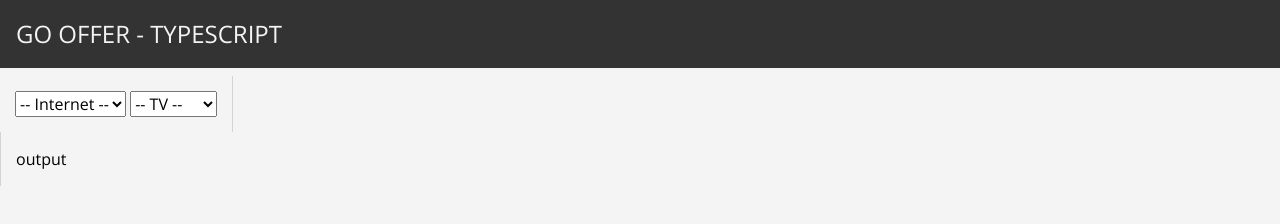
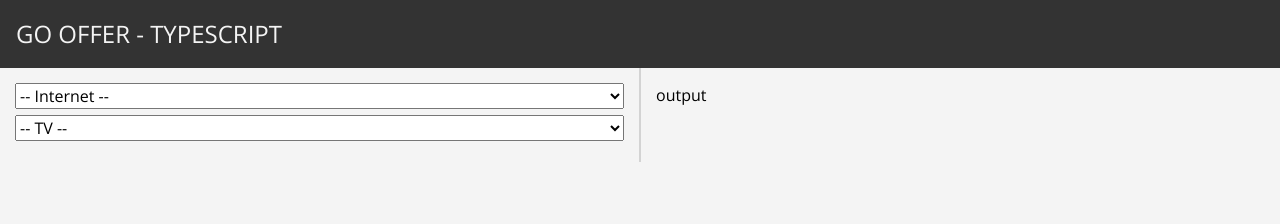
Before and after one commit to sfritsen/offer_ts, a website: page index.html in a window 1280 px wide. Drawn offline with nearby package versions, Linux system fonts and the light colour scheme.

Commit message:
Added dynamic select option

```diff
--- a/css/light.css
+++ b/css/light.css
@@ -1,11 +1,12 @@
 @import url('https://fonts.googleapis.com/css2?family=Open+Sans:wght@400;700&display=swap');
 
+html {font-size: 14px;}
 html,
 body {
     font-family: 'Open Sans', sans-serif;
     background: #f4f4f4;
-    font-size: 16px;
-    margin: 0;
+    font-size: 1rem;
+    /* margin: 0; */
 }
 
 nav {
@@ -15,17 +16,9 @@ nav {
     padding: 16px;
 }
 
-.panel_container {
-    display: flex;
-    flex-wrap: wrap;
-    align-content: space-between;
-    align-items: stretch;
-    padding: 8px 0;
-}
-
 .panel_left,
 .panel_right {
-    flex: 1;
+    /* flex: 1; */
     padding: 15px;
 }
 
@@ -36,3 +29,9 @@ nav {
 .panel_right {
     border-left: 1px solid lightgrey;
 }
+
+select {
+    display: block;
+    width: 100%;
+    margin-bottom: 6px;
+}
--- a/data/internet.js
+++ b/data/internet.js
@@ -3,15 +3,18 @@ const internet = [
         id: "hs6",
         description: "Internet 6",
         base_cost: 80,
+        tech: ['copper']
     },
     {
         id: "hs15",
         description: "Internet 15",
         base_cost: 90,
+        tech: ['copper']
     },
     {
         id: "hs25",
         description: "Internet 25",
         base_cost: 95,
-    },
+        tech: ['copper', 'fibre']
+    }
 ]
--- a/dest/script.js
+++ b/dest/script.js
@@ -6,10 +6,11 @@ const internet = document.querySelector("#internet");
 const tv = document.querySelector("#tv");
 // Watch the form for changes and process them
 form === null || form === void 0 ? void 0 : form.addEventListener("change", processQuote);
+// Alt form listener used by button removed
 // mybtn?.addEventListener("click", e => {
-//     handleClick()
-//     // console.log("omg why")
+//     processQuote()
 // })
+// Process each function, might refactor to above event listener
 function processQuote() {
     processInternet();
 }
--- a/index.html
+++ b/index.html
@@ -13,10 +13,10 @@
 <body>
 
     <nav>GO OFFER - TYPESCRIPT</nav>
-    <div class="panel_container">
+    <div class="container-fluid">
+        <div class="row">
+            <div class="col-6 panel_left">
                 <form id="tool_form">
-
-            <div class="panel_left">
                     <select id="internet">
                         <option value=""">-- Internet --</option>"
                         <option value="internet1">Option 1</option>
@@ -27,14 +27,19 @@
                         <option value="tv1">Option 1</option>
                         <option value="tv2">Option 2</option>
                     </select>
+                </form>
             </div>
-            <div class="panel_right">
+            <div class="col-6 panel_right">
                 <div id="output">output</div>
             </div>
-
-        </form>
+        </div>
     </div>
 
+    <script>
+        const selectInternet = document.getElementById("internet");
+        const newOption = new Option('New Option Text','New Option Value');
+        selectInternet.add(newOption,undefined);
+    </script>
     <script src="./dest/script.js"></script>
 </body>
 </html>
--- a/src/script.ts
+++ b/src/script.ts
@@ -8,11 +8,12 @@ const tv = document.querySelector<HTMLSelectElement>("#tv")
 // Watch the form for changes and process them
 form?.addEventListener("change", processQuote)
 
+// Alt form listener used by button removed
 // mybtn?.addEventListener("click", e => {
-//     handleClick()
-//     // console.log("omg why")
+//     processQuote()
 // })
 
+// Process each function, might refactor to above event listener
 function processQuote() {
     processInternet()
 }
```
Lines whose indentation alone changed are shown as unchanged.
